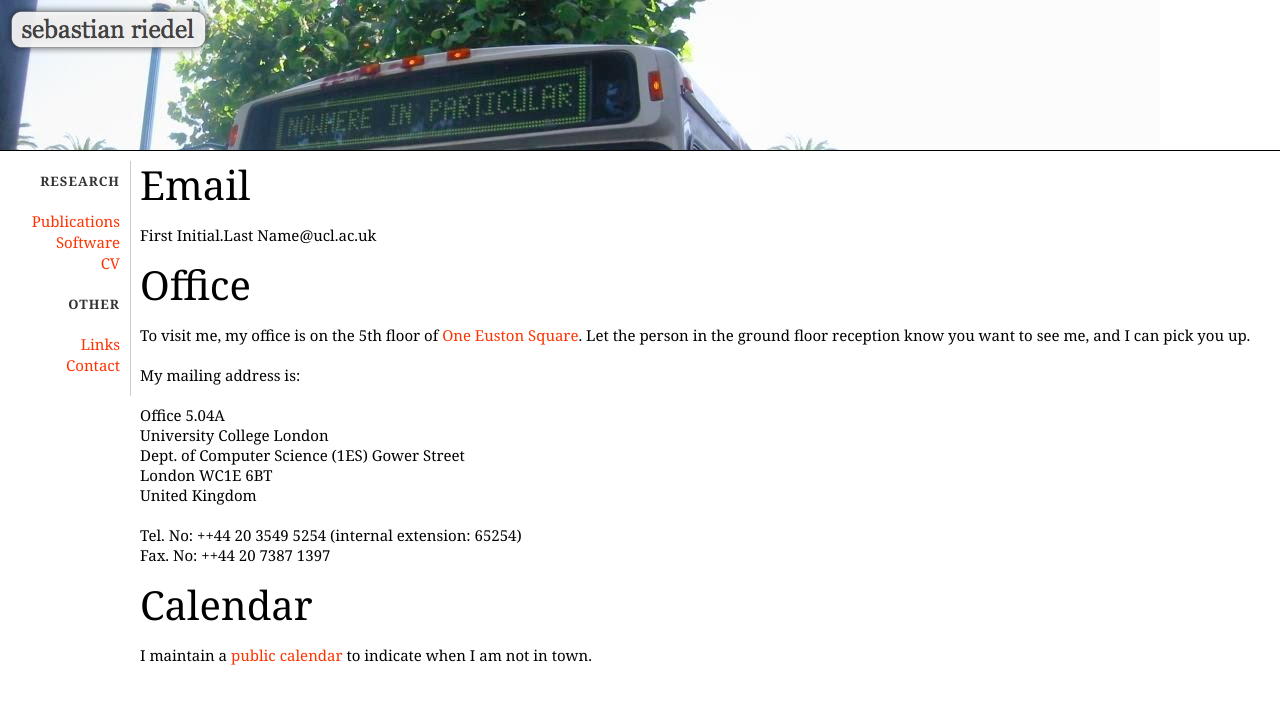
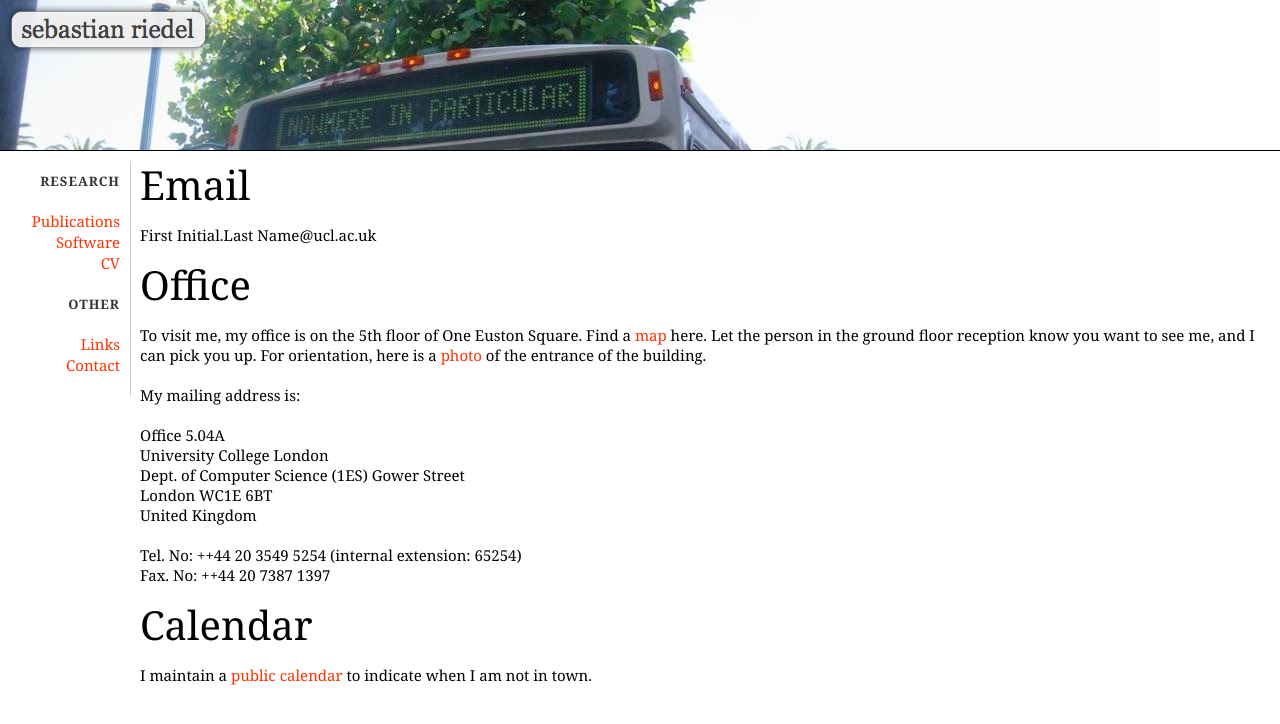
Before and after one commit to riedelcastro/riedelcastro.github.com, a Jekyll site: the page built from contact.markdown, in a window 1280 px wide. Shown: the top 724 px of the page. Built offline with Jekyll 4.4.1, drawn with Linux system fonts in a browser that asks for light colours; Markdown is read by kramdown in place of the engine named in the settings.

Commit message:
updated contact information to include a photo the entrance

```diff
--- a/contact.markdown
+++ b/contact.markdown
@@ -9,7 +9,8 @@
 
 Office
 =======
-To visit me, my office is on the 5th floor of [One Euston Square](https://maps.google.co.uk/maps?q=40+melton+street+london&hl=en&sll=51.527182,-0.131321&sspn=0.00556,0.0131&gl=uk&hnear=40+Melton+St,+London+Borough+of+Camden,+London,+United+Kingdom&t=m&z=16). Let the person in the ground floor reception know you want to see me, and I can pick you up.
+To visit me, my office is on the 5th floor of One Euston Square. Find a [map](https://maps.google.co.uk/maps?q=40+melton+street+london&hl=en&sll=51.527182,-0.131321&sspn=0.00556,0.0131&gl=uk&hnear=40+Melton+St,+London+Borough+of+Camden,+London,+United+Kingdom&t=m&z=16) here. Let the person in the ground floor reception know you want to see me, and I can pick you up.
+For orientation, here is a [photo](http://images.officespacelondon.com/scaled_photos/photo-14667-14.jpg) of the entrance of the building.
 
 My mailing address is:
 
```
